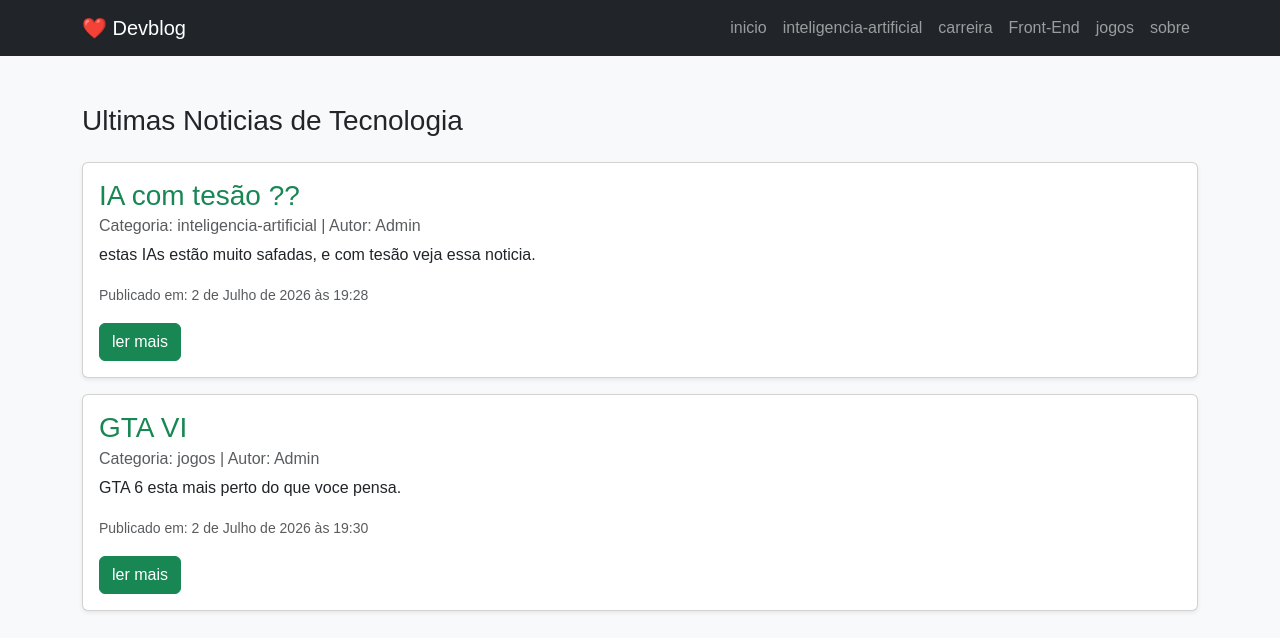
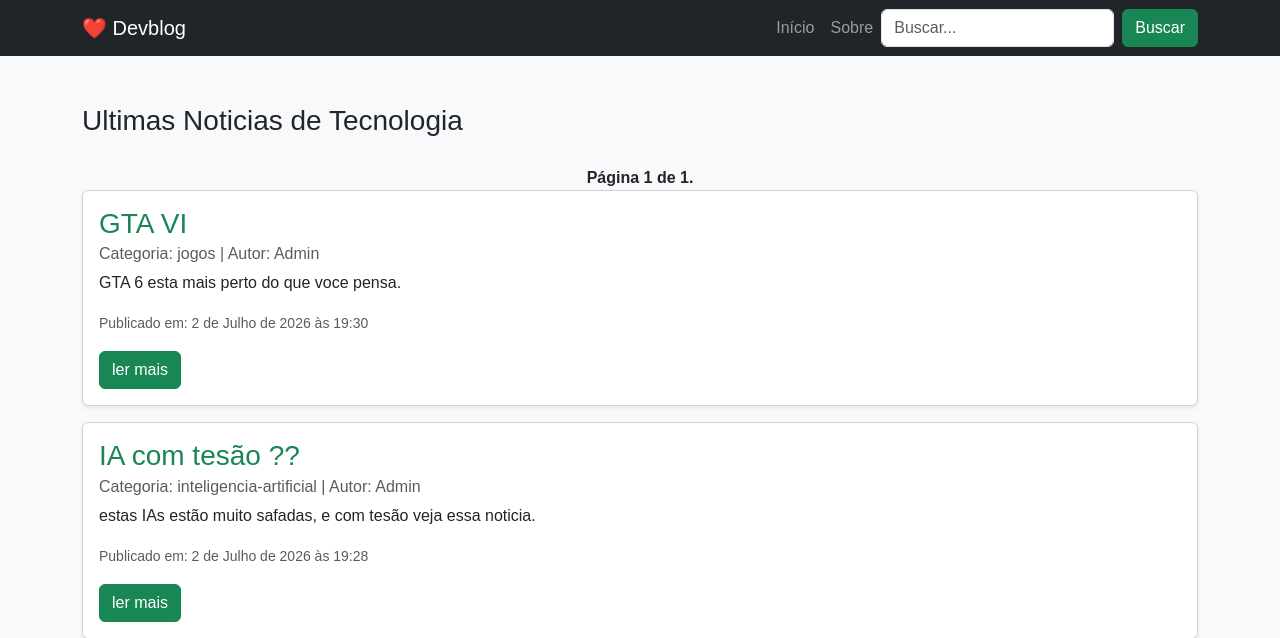
Before and after one commit to pvpp859-spec/aula-65, a Django app: page / in a window 1280 px wide. Shown: the top 638 px of the page. Run offline with Django 5.2, Linux system fonts and the light colour scheme; data comes from the database, SQL or seed files in the repository.

Commit message:
atualizado

```diff
--- a/blog/models.py
+++ b/blog/models.py
@@ -13,6 +13,7 @@ class Artigo(models.Model):
     autor = models.CharField(max_length=50,default="Admin")
 
     conteudo = models.TextField()
+    imagem = models.ImageField(upload_to='artigos/',blank=True,null=True)
 
     data_publicacao = models.DateTimeField(auto_now_add=True)
 
--- a/blog/templates/blog/base.html
+++ b/blog/templates/blog/base.html
@@ -14,27 +14,26 @@
     <nav class="navbar navbar-expand-lg navbar-dark bg-dark">
         <div class = "container">
             <a class = "navbar-brand" href="{% url 'home' %}">❤️ Devblog</a>
-            <div class="collapse navbar-collapse">
+            <div class="collapse navbar-collapse" id="navbarNav">
                 <ul class="navbar-nav ms-auto align-items-center">
                     <li class="nav-item">
-                        <a class="nav-link" href="{% url 'home' %}">inicio</a>
+                        <a class="nav-link" href="{% url 'home' %}">Início</a>
                     </li>
-
-                    <!-- O LAÇO ENTRA EXATAMENTE AQUI -->
                     {% for categoria in lista_categorias %}
-    <li class="nav-item">
-        <!-- Mudamos o href para chamar a rota passando o id da categoria -->
-        <a class="nav-link" href="{% url 'categoria' categoria.id %}">{{ categoria.nome }}</a>
-    </li>
-    {% endfor %}
-
+                        <li class="nav-item">
+                            <a class="nav-link" href="{% url 'categoria' categoria.id %}">{{ categoria.nome }}</a>
+                        </li>
+                    {% endfor %}
                     <li class="nav-item">
-                        <a class="nav-link" href="{% url 'sobre' %}">sobre</a>
+                        <a class="nav-link" href="{% url 'sobre' %}">Sobre</a>
                     </li>
                 </ul>
-            </ul>
-            </div>
-        </div>
+
+                <form class="d-flex" method="GET" action="{% url 'home' %}">
+                    <input class="form-control me-2" type="search" name="q" placeholder="Buscar..." aria-label="Search">
+                    <button class="btn btn-success" type="submit">Buscar</button>
+                </form>
+                </div>
     </nav>
 
     <main class="container my-5 flex-grow-1">
--- a/blog/templates/blog/index.html
+++ b/blog/templates/blog/index.html
@@ -5,9 +5,28 @@
     <h3 class="mb-4">Ultimas Noticias de Tecnologia</h3>
 
     <!-- Corrigido para 'lista_artigos' com S, igualzinho está na sua views.py -->
+
+    <div class="pagination justify-content-center mt-4">
+        {% if lista_artigos.has_previous %}
+            <a href="?page=1" class="btn btn-outline-primary btn-sm mx-1">&laquo; Primeira</a>
+            <a href="?page={{ lista_artigos.previous_page_number }}" class="btn btn-outline-primary btn-sm mx-1">Anterior</a>
+        {% endif %}
+
+        <span class="current fw-bold mx-3 mt-1">
+            Página {{ lista_artigos.number }} de {{ lista_artigos.paginator.num_pages }}.
+        </span>
+
+        {% if lista_artigos.has_next %}
+            <a href="?page={{ lista_artigos.next_page_number }}" class="btn btn-outline-primary btn-sm mx-1">Próxima</a>
+            <a href="?page={{ lista_artigos.paginator.num_pages }}" class="btn btn-outline-primary btn-sm mx-1">Última &raquo;</a>
+        {% endif %}
+    </div>
     {% for artigo in lista_artigos %}
 
         <div class="card mb-3 shadow-sm"> <!-- Corrigido para shadow-sm -->
+            {% if artigo.imagem %}
+                <img src="{{artigo.imagem.url}}" class="card-img-top" alt="{{artigo.titulo}}">
+            {% endif %}
             <div class="card-body">
                 <h3 class="card-title text-success">{{ artigo.titulo }}</h3>
                 <h6 class="card-subtitle mb-2 text-muted">
--- a/blog/views.py
+++ b/blog/views.py
@@ -1,3 +1,4 @@
+from django.core.paginator import Paginator
 from django.shortcuts import render,get_object_or_404,redirect
 from .models import Artigo, Categoria
 from .forms import ContatoForm
@@ -6,13 +7,21 @@ from rest_framework.response import Response
 from rest_framework.permissions import IsAuthenticated
 from .serializers import ArtigoSerializer
 
+
 def home(request):
-    noticias = Artigo.objects.all()
-    todas_categorias = Categoria.objects.all()
+    noticias = Artigo.objects.all().order_by('-id')
+    busca = request.GET.get('q')
+
+    if busca:
+        noticias = noticias.filter(titulo__icontains=busca)
+
+    # Movemos o Paginator para fora do 'if' para garantir que ele sempre exista
+    paginator = Paginator(noticias, 5)
+    numero_da_pagina = request.GET.get('page')
+    page_obj = paginator.get_page(numero_da_pagina)
 
     contexto = {
-        'lista_artigos': noticias,
-        'lista_categorias': todas_categorias
+        'lista_artigos': page_obj,
     }
     return render(request, 'blog/index.html', contexto)
 
--- a/core/urls.py
+++ b/core/urls.py
@@ -18,9 +18,15 @@ from django.contrib import admin
 from django.urls import path,include
 from rest_framework_simplejwt.views import TokenObtainPairView, TokenRefreshView
 
+from django.conf import settings
+from django.conf.urls.static import static
+
 urlpatterns = [
     path('admin/', admin.site.urls),
     path('api/token/', TokenObtainPairView.as_view(), name='token_obtain_pair'),
     path('api/token/refresh/', TokenRefreshView.as_view(),name = 'token_refresh'),
     path('',include('blog.urls')),
 ]
+
+if settings.DEBUG:
+    urlpatterns += static(settings.MEDIA_URL,document_root=settings.MEDIA_ROOT)
```
Also changed, not shown: core/settings.py (+7 -2 lines), blog/migrations/0005_artigo_imagem.py (added), 1 other file.
